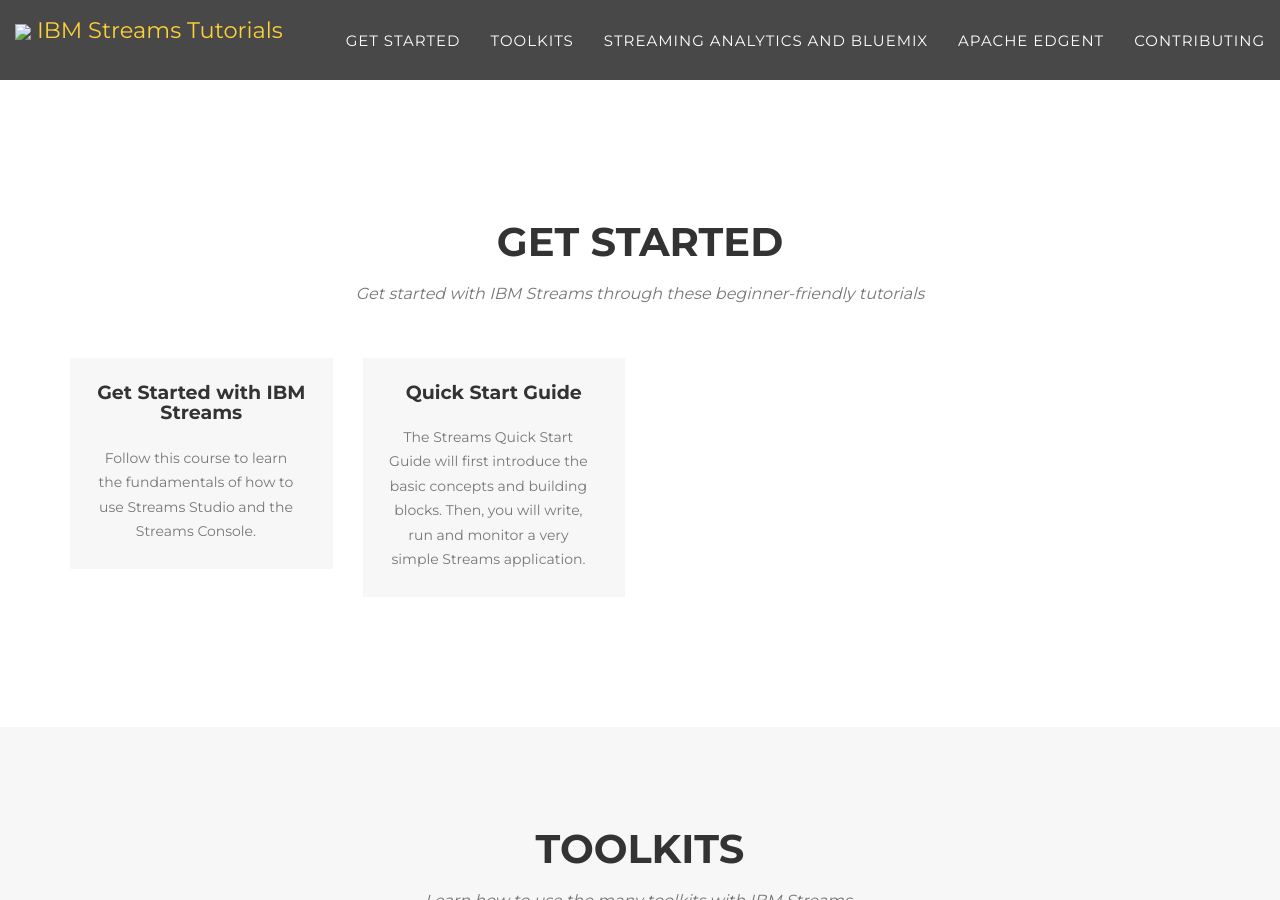
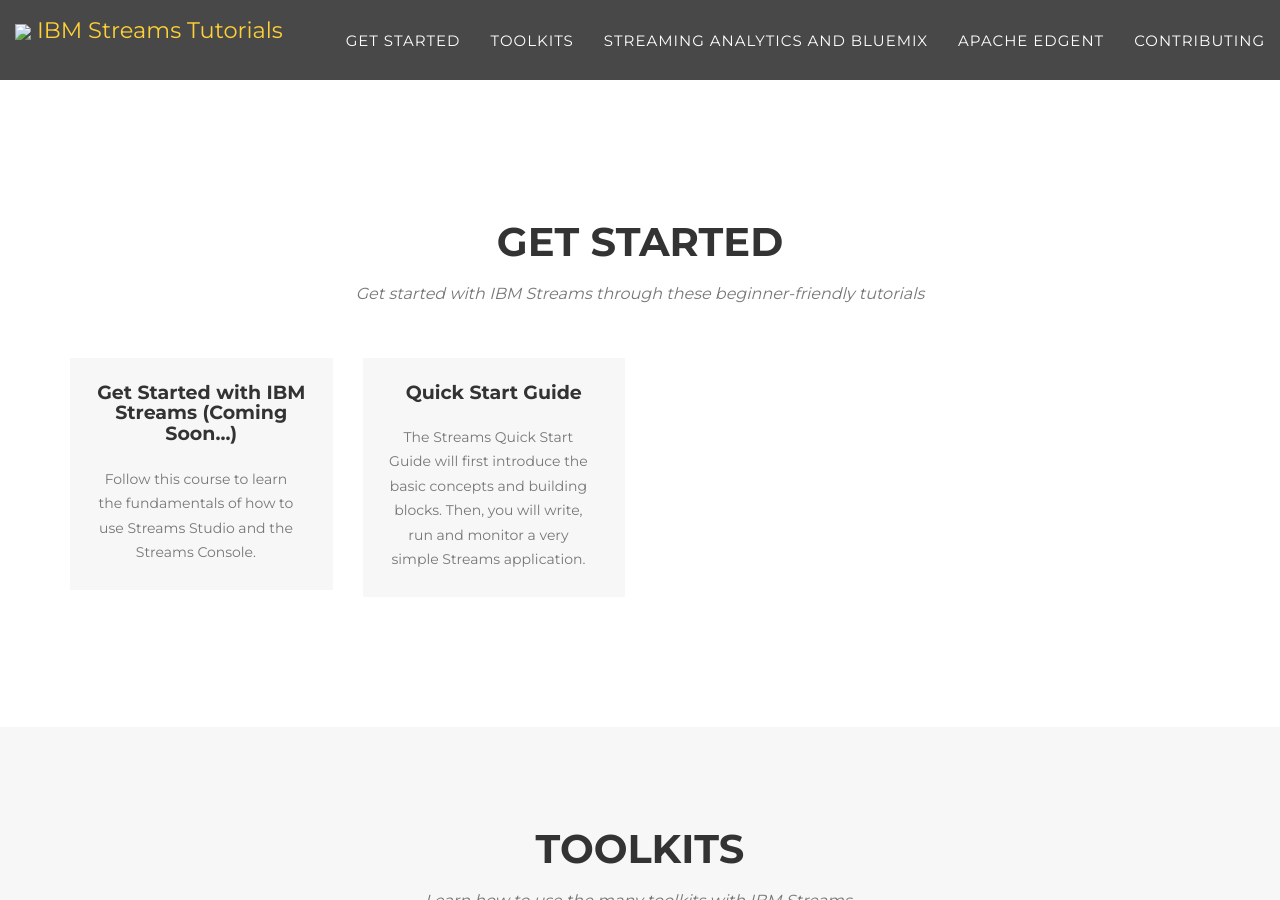
Before and after one commit to IBMStreams/tutorials, a Jekyll site: the page built from _posts/getStarted/2014-07-18-project-1.markdown, in a window 1280 px wide and 900 px high. Built offline with Jekyll 4.4.1, drawn with Linux system fonts in a browser that asks for light colours; nearby versions of some CDN libraries; some web fonts are replaced.

Commit message:
Change link to Get Started online course and mention 'Coming Soon...'

```diff
--- a/_posts/getStarted/2014-07-18-project-1.markdown
+++ b/_posts/getStarted/2014-07-18-project-1.markdown
@@ -1,9 +1,9 @@
 ---
-title: Get Started with IBM Streams
+title: Get Started with IBM Streams (Coming Soon...)
 subtitle: Follow this course to learn the fundamentals of how to use Streams Studio and the Streams Console.
 layout: default
 category: getStarted
-imgURL: https://github.com/jekyll/jekyll/issues/1819
+imgURL: http://ibmstreams.github.io/streamsx.documentation/docs/4.2/qse-getting-started/
 thumbnail: get-started-with-ibm-streams.png
 alt: image-alt
 ---
```
